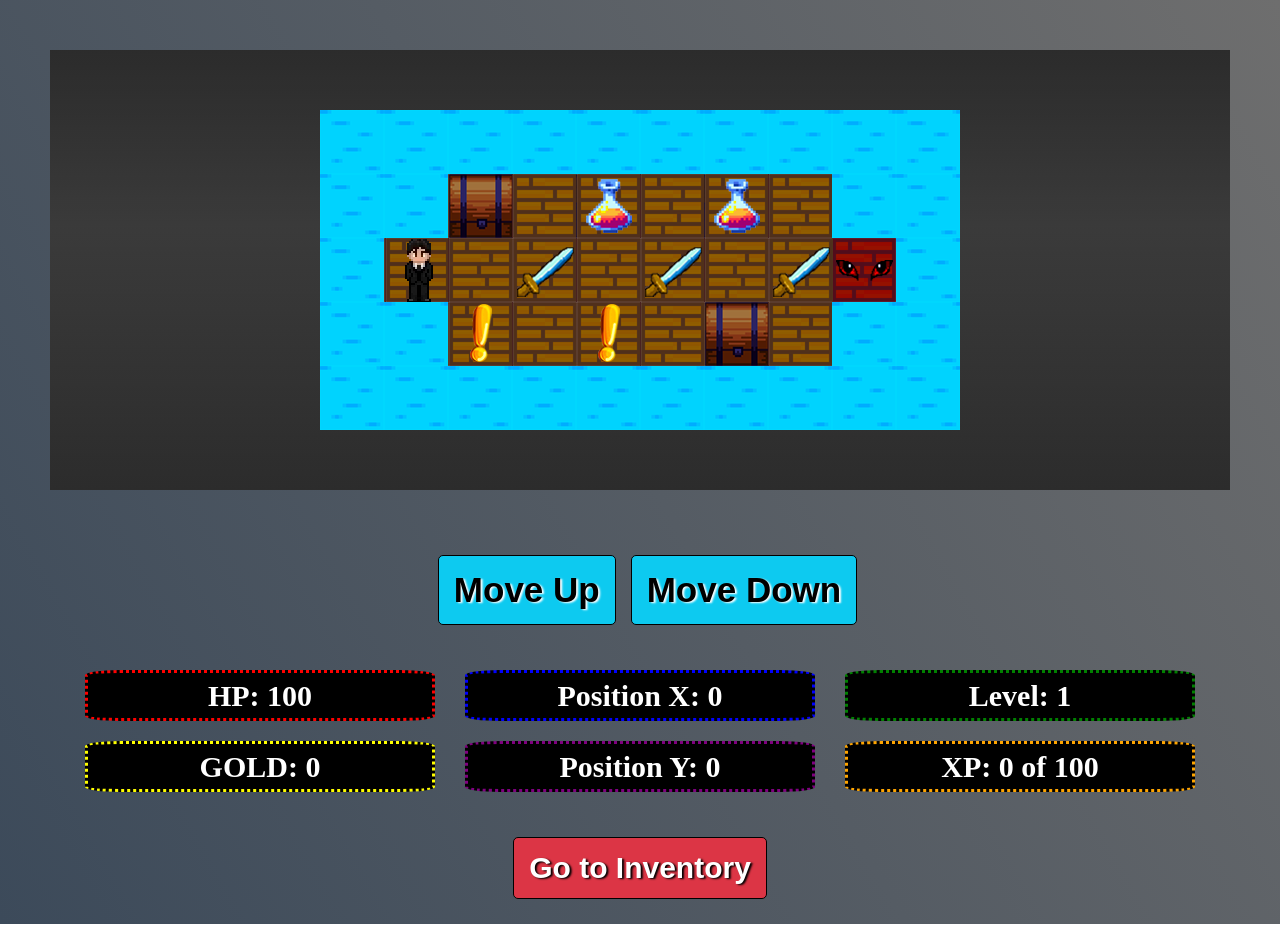
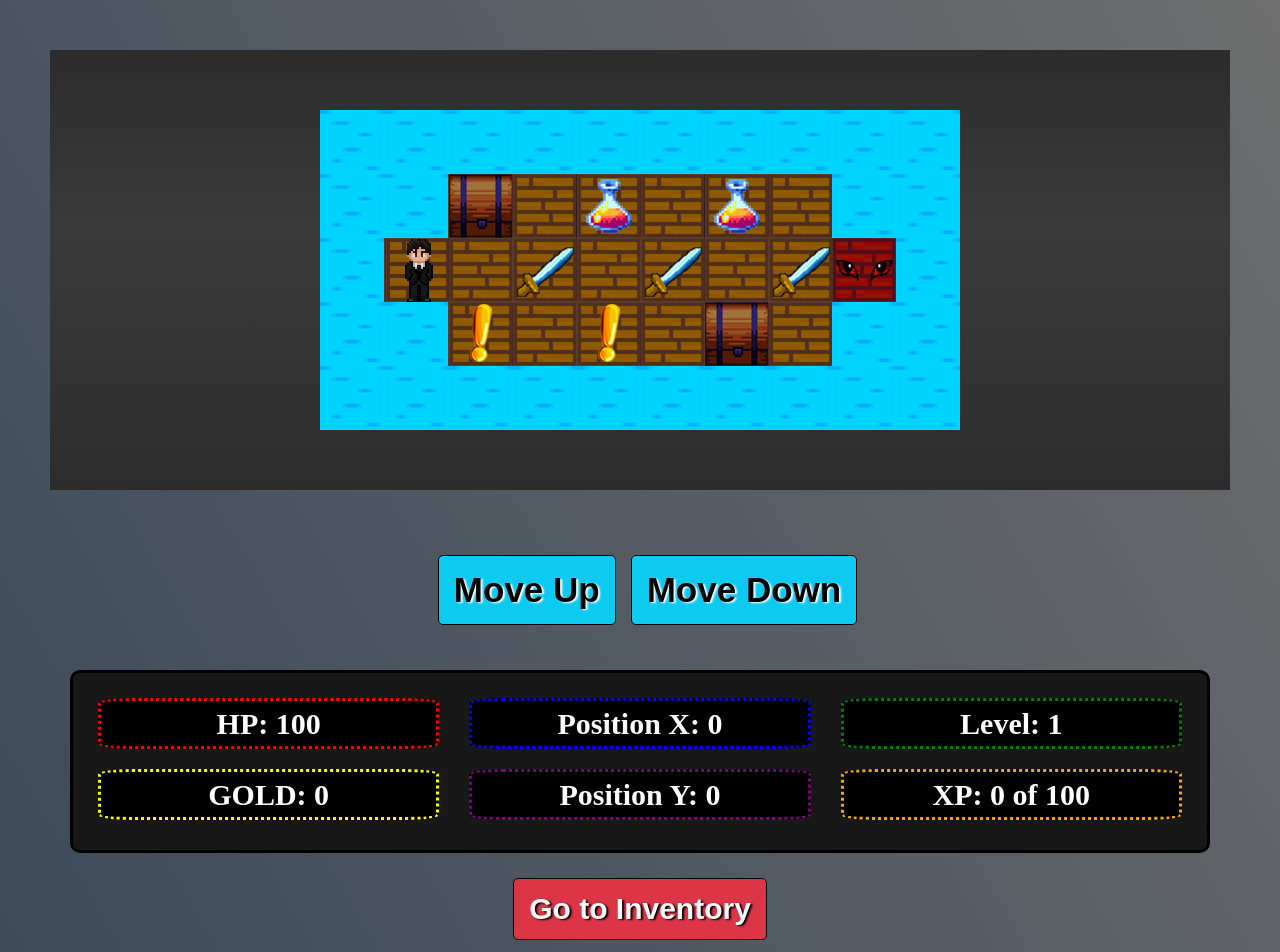
Before and after one commit to TimothyShepherd/Textbased-Adventure-Game, a React (Create React App) app: page / in a window 1280 px wide. Shown: the top 952 px of the page. Before the commit the page ends 924 px from the top, so only its background shows below. Built offline with nearby package versions, Linux system fonts and the light colour scheme.

Commit message:
minor design changes

```diff
--- a/src/Pages/MapManager.js
+++ b/src/Pages/MapManager.js
@@ -70,7 +70,16 @@ export function MapManage() {
   return (
     <div>
       <MovementB />
+      <div className="container" style={{
+      background: "rgb(24, 24, 24)",
+          border: "3px solid",
+          borderRadius: "10px",
+          borderColor: "black",
+          padding: "10px",
+          paddingTop: "25px"
+      }}>
       <BInfo />
+      </div>
       {/* <h1>{state.tiles[player.x][player.y]}</h1> */}
 
       <button type="button" className="btn btn-danger" onClick={Invent} style={{
```
